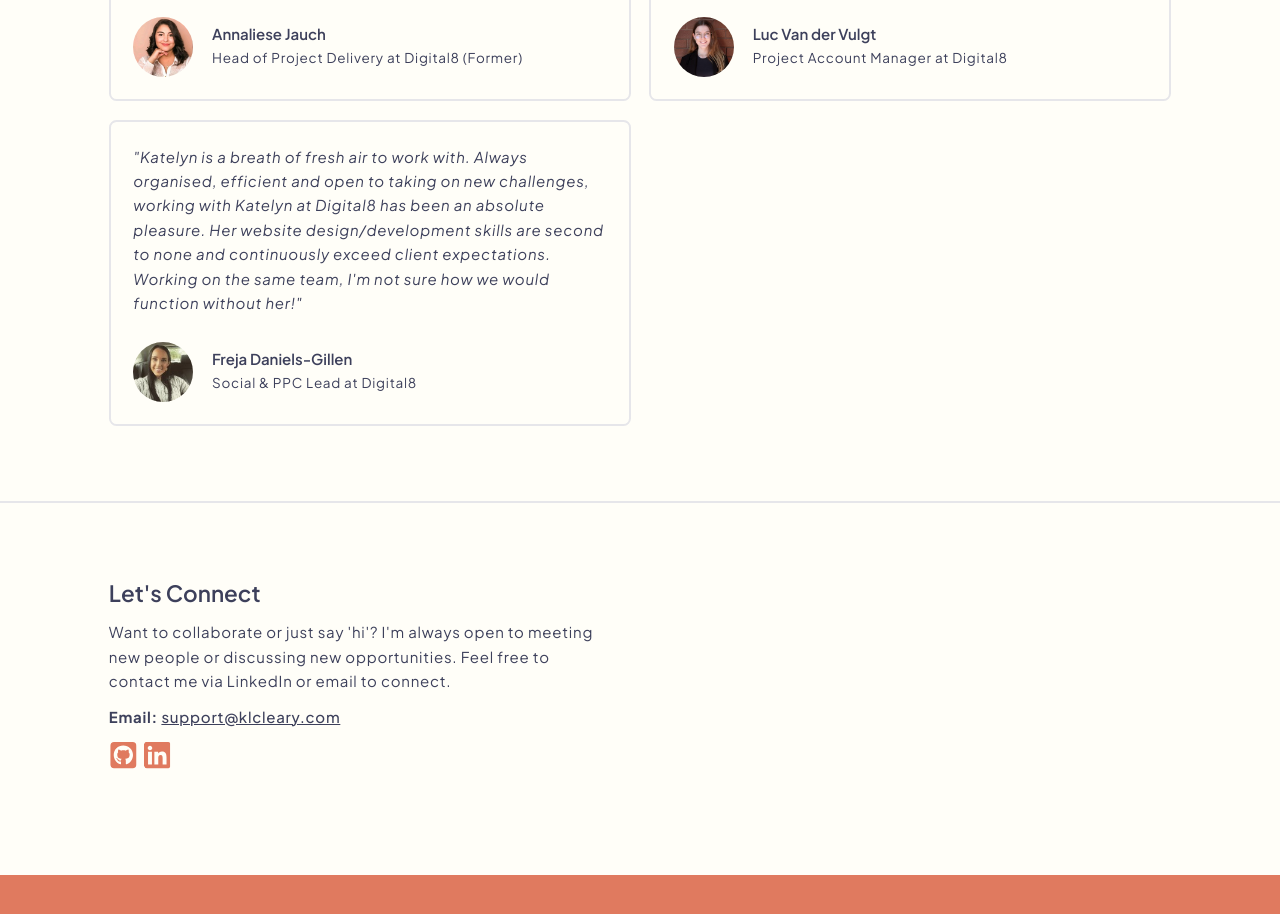
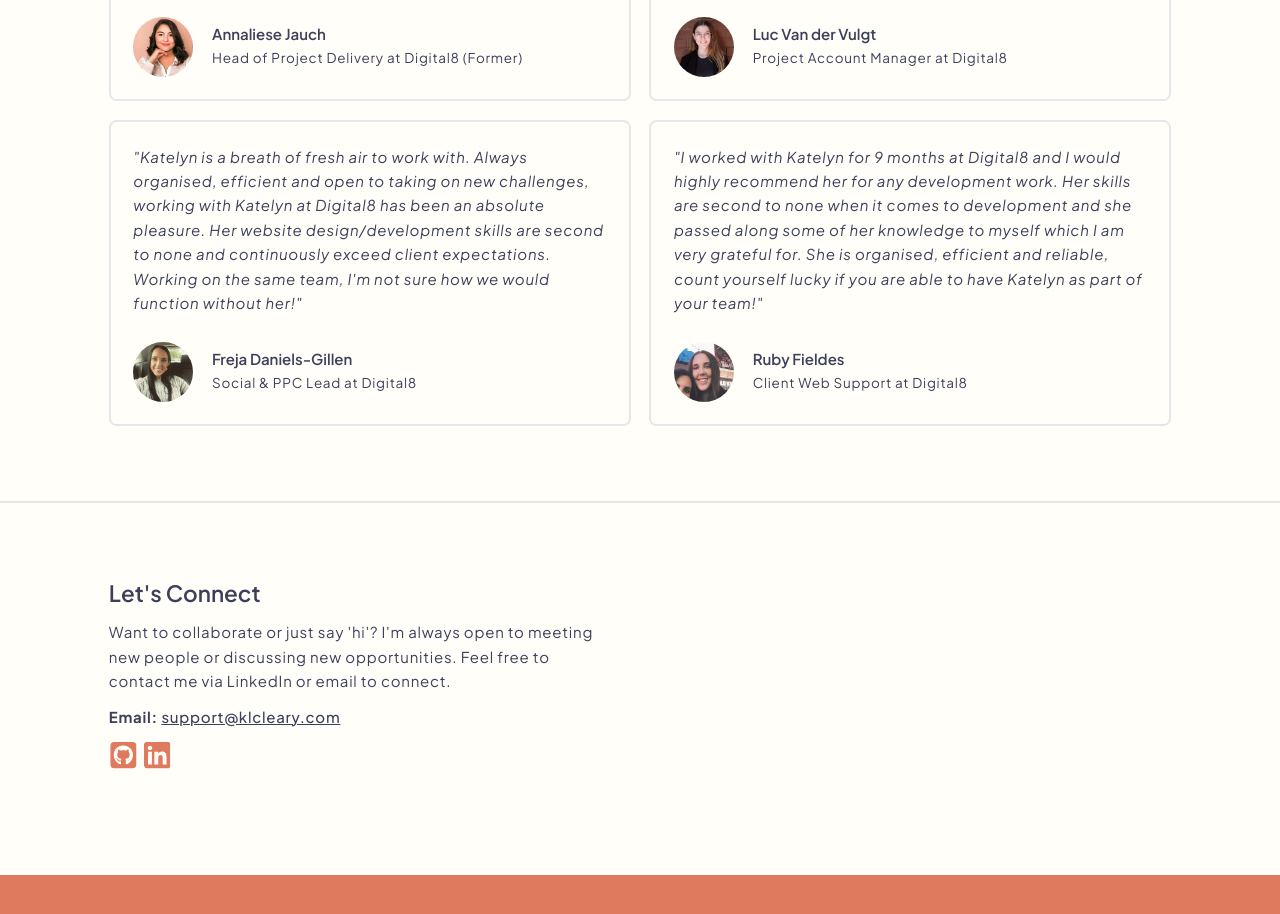
Before and after one commit to kati-e/portfolio, a React (Vite) app: page / in a window 1280 px wide. Shown: the part 3420-4334 px from the top of the page. Built offline with nearby package versions, Linux system fonts and the light colour scheme.

Commit message:
adding a testimonial

```diff
--- a/src/data/consts.ts
+++ b/src/data/consts.ts
@@ -124,6 +124,12 @@ export const TESTIMONIALS: Testimonial[] = [
         authorPosition: 'Social & PPC Lead at Digital8',
         authorIcon: '/testimonials/freja.jpeg'
     },
+    {
+        testimonial: 'I worked with Katelyn for 9 months at Digital8 and I would highly recommend her for any development work. Her skills are second to none when it comes to development and she passed along some of her knowledge to myself which I am very grateful for. She is organised, efficient and reliable, count yourself lucky if you are able to have Katelyn as part of your team!',
+        authorName: 'Ruby Fieldes',
+        authorPosition: 'Client Web Support at Digital8',
+        authorIcon: '/testimonials/ruby.jpg'
+    },
 ]
 
 //PORTFOLIO
```
Also changed, not shown: public/testimonials/ruby.jpg (added).
